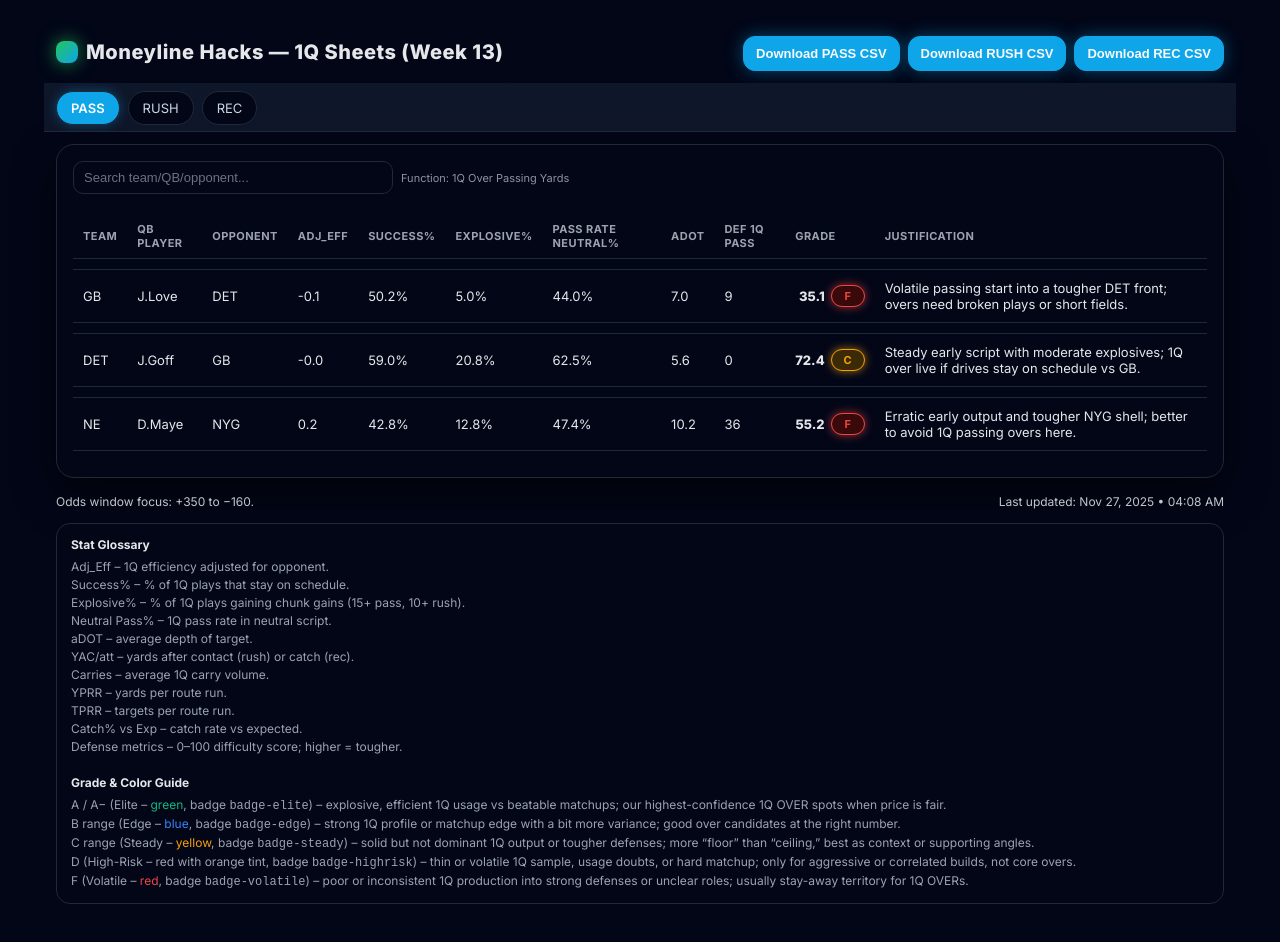
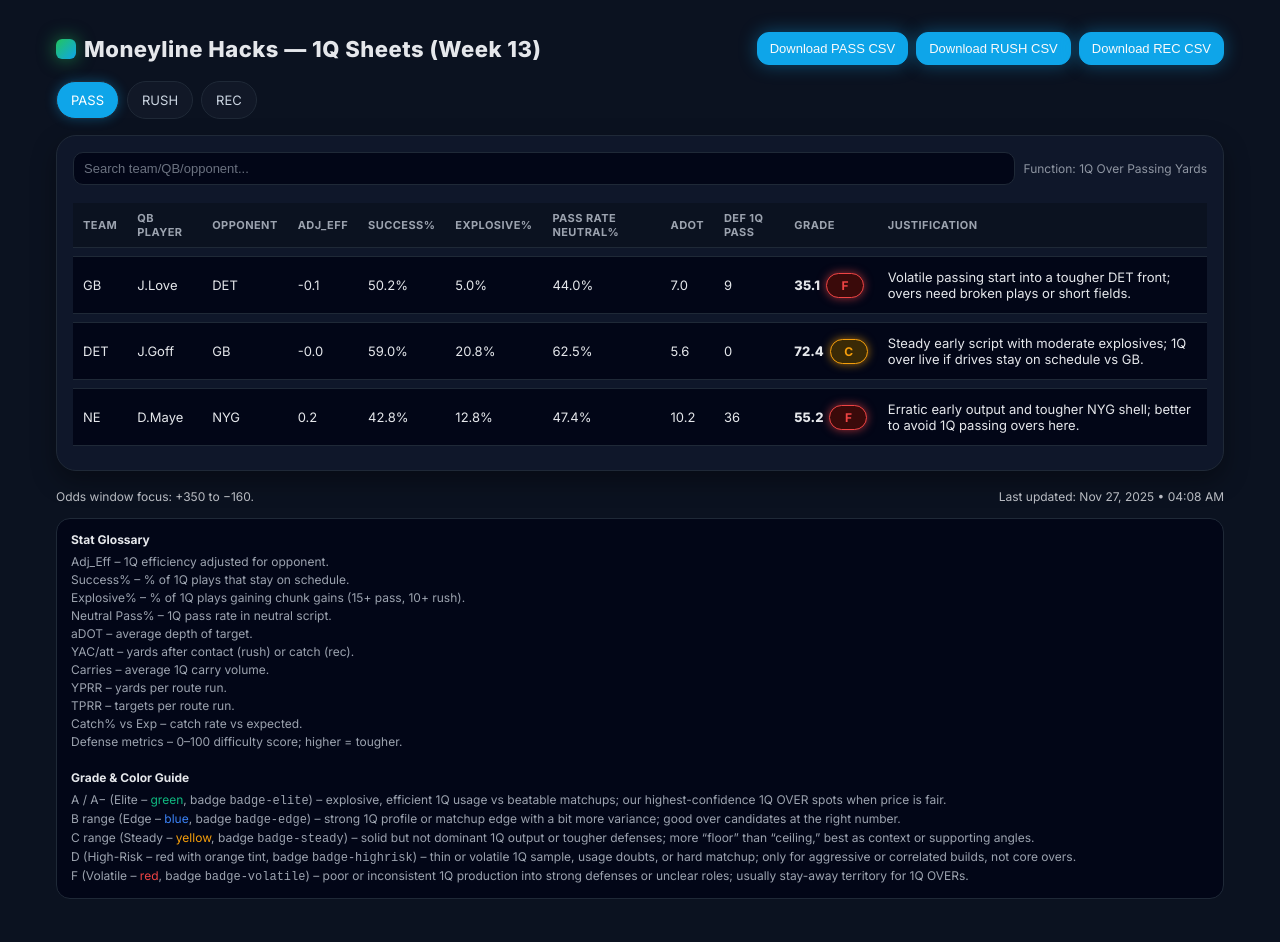
Before and after one commit to Yodakai/NFL-1Q-Data-Sheets---VIP, a plain HTML site: page index.html in a window 1280 px wide. Drawn offline with Linux system fonts and the light colour scheme.

Commit message:
Update index.html

```diff
--- a/index.html
+++ b/index.html
@@ -10,134 +10,81 @@
 <link href="https://fonts.googleapis.com/css2?family=Inter:wght@400;600;700;800&display=swap" rel="stylesheet">
 <style>
 * { box-sizing:border-box; }
-
-  html, body {
+body {
+  font-family:Inter,system-ui,-apple-system,Segoe UI,Roboto,Arial;
+  background:#0b1220;
+  color:#e5e7eb;
   margin:0;
-    padding:0;
-    font-family:Inter,system-ui,-apple-system,Segoe UI,Roboto,Arial,sans-serif;
-    background:#020617;
-    color:#e5e7eb;
-    -webkit-font-smoothing:antialiased;
-    overflow-x:hidden;
 }
 
-  /* Root container for embedding (Wix, GitHub, etc.) */
+/* Root container with ID so we can scale on mobile */
 #mlh-root.container {
-    width:100%;
   max-width:1200px;
-    margin:16px auto 32px;
-    padding:0 12px;
+  margin:32px auto;
+  padding:0 16px;
 }
 
 .header {
   display:flex;
-    flex-direction:column;
-    gap:10px;
-    margin-bottom:12px;
+  align-items:center;
+  justify-content:space-between;
+  margin-bottom:16px;
+  gap:12px;
+  flex-wrap:wrap;
 }
-
 .logo {
   font-weight:800;
-    font-size:20px;
+  font-size:22px;
   letter-spacing:.5px;
   display:flex;
   align-items:center;
   gap:8px;
 }
-
 .logo-icon {
-    width:22px;
-    height:22px;
-    border-radius:8px;
+  width:20px;
+  height:20px;
+  border-radius:6px;
   background:linear-gradient(135deg,#22c55e,#0ea5e9);
-    box-shadow:0 0 18px rgba(34,197,94,.7);
+  box-shadow:0 0 18px rgba(34,197,94,.6);
 }
-
-  .buttons {
-    display:flex;
-    flex-direction:column;
-    gap:8px;
-    width:100%;
-    margin-top:4px;
-  }
-
-  .button {
-    background:#111827;
-    border:1px solid #1f2937;
-    color:#e5e7eb;
-    padding:9px 12px;
-    border-radius:12px;
-    text-decoration:none;
-    font-size:13px;
-    display:inline-flex;
-    align-items:center;
-    justify-content:center;
-    gap:6px;
-    cursor:pointer;
-  }
-
-  .button-primary {
-    background:#0ea5e9;
-    border-color:#0ea5e9;
-    color:#f9fafb;
-    box-shadow:0 0 18px #0ea5e966;
-    font-weight:600;
-  }
-
-  .button:hover {
-    filter:brightness(1.07);
-  }
-
 .tabs {
-    position:sticky;
-    top:0;
-    z-index:20;
-    margin:12px -12px 12px;
-    padding:8px 12px 6px;
-    background:linear-gradient(to bottom,rgba(15,23,42,0.96),rgba(15,23,42,0.9));
   display:flex;
   gap:8px;
-    overflow-x:auto;
-    border-bottom:1px solid #1f2937;
+  margin:16px 0;
 }
-
 .tab {
-    white-space:nowrap;
-    background:#020617;
+  background:#111827;
   color:#cbd5e1;
   border:1px solid #1f2937;
-    padding:8px 14px;
+  padding:10px 14px;
   border-radius:999px;
   cursor:pointer;
   font-size:13px;
-    flex:0 0 auto;
 }
-
 .tab.active {
   background:#0ea5e9;
   color:#fff;
   box-shadow:0 0 12px #0ea5e955;
-    font-weight:600;
 }
-
 .card {
-    background:#020617;
-    border-radius:18px;
-    padding:12px;
-    box-shadow:0 16px 40px rgba(0,0,0,.6);
+  background:#0f172a;
   border:1px solid #1f2937;
-    margin-bottom:16px;
+  border-radius:20px;
+  padding:16px;
+  box-shadow:0 10px 24px rgba(0,0,0,.35);
+  margin-bottom:18px;
 }
-
 .controls {
   display:flex;
-    flex-direction:column;
+  justify-content:space-between;
+  align-items:center;
   gap:8px;
+  flex-wrap:wrap;
   margin-bottom:10px;
 }
-
 .controls input {
-    width:100%;
+  flex:1;
+  min-width:200px;
   background:#020617;
   color:#e5e7eb;
   border:1px solid #1f2937;
@@ -145,157 +92,87 @@
   padding:8px 10px;
   font-size:13px;
 }
-
 .controls input::placeholder {
   color:#6b7280;
 }
-
 .func-label {
-    font-size:11px;
+  font-size:12px;
   color:#9ca3af;
   opacity:.9;
 }
 
-  /* TABLE BASE – MOBILE-FIRST: CARD VIEW */
-
 table {
   width:100%;
   border-collapse:separate;
-    border-spacing:0 10px;
+  border-spacing:0 8px;
 }
-
-  thead {
-    display:none; /* hidden on mobile, shown on desktop via media query */
+thead th {
+  position:sticky;
+  top:0;
+  background:#0b1220;
+  padding:8px 10px;
+  text-align:left;
+  font-size:11px;
+  text-transform:uppercase;
+  color:#9ca3af;
+  letter-spacing:.04em;
+  border-bottom:1px solid #1f2937;
 }
-
-  tbody {
-    display:block;
-    margin:0;
-    padding:0;
+tbody td {
+  background:#020617;
+  padding:12px 10px;
+  font-size:13px;
+  border-top:1px solid #1f2937;
+  border-bottom:1px solid #1f2937;
 }
-
 tbody tr {
-    display:block;
-    background:#020617;
-    border-radius:14px;
-    padding:10px 10px 8px;
-    margin-bottom:10px;
-    border:1px solid #1f2937;
-    box-shadow:0 10px 28px rgba(0,0,0,.55);
   transition:transform .12s ease,box-shadow .12s ease,background .12s ease;
 }
-
 tbody tr:hover {
-    transform:translateY(-1px);
-    box-shadow:0 14px 36px rgba(0,0,0,.65);
+  transform:scale(1.005);
+  box-shadow:0 8px 22px rgba(0,0,0,.45);
   background:#020617;
 }
-
-  tbody td {
-    display:flex;
-    justify-content:space-between;
-    align-items:center;
-    padding:4px 0;
-    font-size:12px;
-    border:none;
-    gap:8px;
-  }
-
-  tbody td::before {
-    font-size:11px;
-    text-transform:uppercase;
-    letter-spacing:.03em;
-    color:#6b7280;
-    flex:0 0 auto;
-    margin-right:8px;
-    content:"";
-  }
-
-  /* PASS labels */
-  #table-pass tbody td:nth-child(1)::before { content:"Team"; }
-  #table-pass tbody td:nth-child(2)::before { content:"QB Player"; }
-  #table-pass tbody td:nth-child(3)::before { content:"Opponent"; }
-  #table-pass tbody td:nth-child(4)::before { content:"Adj_Eff"; }
-  #table-pass tbody td:nth-child(5)::before { content:"Success%"; }
-  #table-pass tbody td:nth-child(6)::before { content:"Explosive%"; }
-  #table-pass tbody td:nth-child(7)::before { content:"Neutral Pass%"; }
-  #table-pass tbody td:nth-child(8)::before { content:"aDOT"; }
-  #table-pass tbody td:nth-child(9)::before { content:"Def 1Q Pass"; }
-  #table-pass tbody td:nth-child(10)::before { content:"Grade"; }
-  #table-pass tbody td:nth-child(11)::before { content:"Edge Note"; }
-
-  /* RUSH labels */
-  #table-rush tbody td:nth-child(1)::before { content:"Player"; }
-  #table-rush tbody td:nth-child(2)::before { content:"Pos"; }
-  #table-rush tbody td:nth-child(3)::before { content:"Opponent"; }
-  #table-rush tbody td:nth-child(4)::before { content:"Adj_Eff"; }
-  #table-rush tbody td:nth-child(5)::before { content:"Success%"; }
-  #table-rush tbody td:nth-child(6)::before { content:"Explosive%"; }
-  #table-rush tbody td:nth-child(7)::before { content:"YAC/att"; }
-  #table-rush tbody td:nth-child(8)::before { content:"Carries"; }
-  #table-rush tbody td:nth-child(9)::before { content:"Def 1Q Rush"; }
-  #table-rush tbody td:nth-child(10)::before { content:"Grade"; }
-  #table-rush tbody td:nth-child(11)::before { content:"Edge Note"; }
-
-  /* REC labels */
-  #table-rec tbody td:nth-child(1)::before { content:"Player"; }
-  #table-rec tbody td:nth-child(2)::before { content:"Team"; }
-  #table-rec tbody td:nth-child(3)::before { content:"Pos"; }
-  #table-rec tbody td:nth-child(4)::before { content:"Opponent"; }
-  #table-rec tbody td:nth-child(5)::before { content:"YPRR"; }
-  #table-rec tbody td:nth-child(6)::before { content:"TPRR"; }
-  #table-rec tbody td:nth-child(7)::before { content:"Explosive%"; }
-  #table-rec tbody td:nth-child(8)::before { content:"aDOT"; }
-  #table-rec tbody td:nth-child(9)::before { content:"Catch% vs Exp"; }
-  #table-rec tbody td:nth-child(10)::before { content:"Def 1Q Pass"; }
-  #table-rec tbody td:nth-child(11)::before { content:"Grade"; }
-  #table-rec tbody td:nth-child(12)::before { content:"Edge Note"; }
 
 .grade-wrap {
   display:flex;
   align-items:center;
   gap:6px;
-    justify-content:flex-end;
 }
-
 .grade {
   font-weight:800;
+  margin-right:0;
   font-size:13px;
-    margin:0;
 }
-
 .badge {
-    padding:3px 8px;
+  padding:4px 8px;
   border-radius:999px;
   font-weight:700;
-    font-size:11px;
+  font-size:12px;
   border:1px solid transparent;
-    min-width:34px;
+  min-width:38px;
   text-align:center;
 }
 
-  /* BADGE COLORS (kept from your working version, including D-tier) */
+/* BADGES */
 .badge-elite {
   background:#052e2b;
   border-color:#10b981;
   box-shadow:0 0 10px #10b981aa;
   color:#10b981;
 }
-
 .badge-edge {
   background:#0a223f;
   border-color:#3b82f6;
   box-shadow:0 0 10px #3b82f6aa;
   color:#3b82f6;
 }
-
 .badge-steady {
   background:#3a2a06;
   border-color:#f59e0b;
   box-shadow:0 0 10px #f59e0baa;
   color:#f59e0b;
 }
-
 /* F-tier (red) */
 .badge-volatile {
   background:#3a0a0a;
@@ -303,29 +180,51 @@
   box-shadow:0 0 10px #ef4444aa;
   color:#ef4444;
 }
-
-  /* D-tier: red with hint of orange */
+/* D-tier: red with a hint of orange so it’s distinct from F but clearly risky */
 .badge-highrisk {
-    background:#451010;
-    border-color:#f97316;
+  background:#451010;         /* deeper red base */
+  border-color:#f97316;       /* red-orange edge */
   box-shadow:0 0 10px #f97316aa;
-    color:#fed7aa;
+  color:#fed7aa;              /* warm text to sell “caution” */
 }
 
-  .just {
-    max-width:420px;
-    text-align:right;
+.just { max-width:420px; }
+
+.buttons {
+  display:flex;
+  gap:8px;
+  flex-wrap:wrap;
 }
+.button {
+  background:#111827;
+  border:1px solid #1f2937;
+  color:#e5e7eb;
+  padding:8px 12px;
+  border-radius:12px;
+  text-decoration:none;
+  font-size:13px;
+  display:inline-flex;
+  align-items:center;
+  gap:6px;
+  cursor:pointer;
+}
+.button-primary {
+  background:#0ea5e9;
+  border-color:#0ea5e9;
+  color:#f9fafb;
+  box-shadow:0 0 18px #0ea5e966;
+}
+.button:hover { filter:brightness(1.07); }
 
 .footer {
-    opacity:.85;
-    font-size:11px;
+  opacity:.8;
+  font-size:12px;
   margin-top:8px;
   display:flex;
-    flex-direction:column;
-    gap:4px;
+  justify-content:space-between;
+  flex-wrap:wrap;
+  gap:8px;
 }
-
 .glossary {
   margin-top:14px;
   padding:12px 14px;
@@ -336,7 +235,6 @@
   line-height:1.5;
   color:#9ca3af;
 }
-
 .glossary-title {
   font-weight:700;
   color:#e5e7eb;
@@ -344,91 +242,21 @@
   font-size:12px;
 }
 
-  /* DESKTOP / LARGE SCREENS – TRUE TABLE VIEW */
-
-  @media (min-width: 900px) {
-    #mlh-root.container {
-      max-width:1200px;
-      padding:0 16px;
-      margin:32px auto 40px;
+/* MOBILE SCALING FOR WIX / SMALL SCREENS */
+@media (max-width: 768px) {
+  html, body {
+    margin:0;
+    padding:0;
+    overflow-x:hidden;
   }
 
-    .header {
-      flex-direction:row;
-      align-items:center;
-      justify-content:space-between;
+  #mlh-root.container {
+    transform:scale(0.8);
+    transform-origin:top left;
+    width:125%;
   }
 
-    .buttons {
-      flex-direction:row;
-      width:auto;
-    }
-
-    .card {
-      padding:16px;
-    }
-
-    .controls {
-      flex-direction:row;
-      align-items:center;
-    }
-
-    .controls input {
-      max-width:320px;
-    }
-
-    thead {
-      display:table-header-group;
-    }
-
-    tbody {
-      display:table-row-group;
-    }
-
-    tbody tr {
-      display:table-row;
-      border-radius:0;
-      box-shadow:none;
-      padding:0;
-      margin-bottom:0;
-      border:none;
-    }
-
-    tbody td {
-      display:table-cell;
-      padding:10px 10px;
-      font-size:13px;
-      border-top:1px solid #1f2937;
-      border-bottom:1px solid #1f2937;
-    }
-
-    tbody td::before {
-      content:"";
-      display:none;
-    }
-
-    thead th {
-      position:sticky;
-      top:0;
-      background:#020617;
-      padding:8px 10px;
-      text-align:left;
-      font-size:11px;
-      text-transform:uppercase;
-      color:#9ca3af;
-      letter-spacing:.04em;
-      border-bottom:1px solid #1f2937;
-    }
-
-    tbody tr:hover {
-      transform:scale(1.005);
-      box-shadow:0 8px 22px rgba(0,0,0,.45);
-      background:#020617;
-    }
-
-    .footer {
-      flex-direction:row;
-      justify-content:space-between;
+  body, table, th, td {
     font-size:12px;
   }
 }
@@ -471,6 +299,7 @@
       </thead>
       <tbody>
         <!-- PASS ROWS (auto-filled by your GPT) -->
+        <!-- existing sample rows kept as-is -->
         <tr><td>GB</td><td>J.Love</td><td>DET</td><td>-0.1</td><td>50.2%</td><td>5.0%</td><td>44.0%</td><td>7.0</td><td>9</td><td><div class="grade-wrap"><span class="grade">35.1</span><span class="badge badge-volatile">F</span></div></td><td>Volatile passing start into a tougher DET front; overs need broken plays or short fields.</td></tr>
         <tr><td>DET</td><td>J.Goff</td><td>GB</td><td>-0.0</td><td>59.0%</td><td>20.8%</td><td>62.5%</td><td>5.6</td><td>0</td><td><div class="grade-wrap"><span class="grade">72.4</span><span class="badge badge-steady">C</span></div></td><td>Steady early script with moderate explosives; 1Q over live if drives stay on schedule vs GB.</td></tr>
         <!-- ... all your existing PASS rows unchanged ... -->
@@ -495,6 +324,7 @@
       </thead>
       <tbody>
         <!-- RUSH ROWS (auto-filled by your GPT) -->
+        <!-- existing sample rows kept as-is -->
         <tr><td>J.Jacobs</td><td>RB</td><td>DET</td><td>0.0</td><td>52.3%</td><td>16.3%</td><td>0.0</td><td>7.0</td><td>67</td><td><div class="grade-wrap"><span class="grade">64.3</span><span class="badge badge-highrisk">D</span></div></td><td>Solid efficiency but stiff front; 1Q over needs script cooperation and clean red-zone drive.</td></tr>
         <!-- ... all your existing RUSH rows unchanged ... -->
         <tr><td>T.Henderson</td><td>RB</td><td>NYG</td><td>-0.0</td><td>54.8%</td><td>10.0%</td><td>0.0</td><td>6.2</td><td>1</td><td><div class="grade-wrap"><span class="grade">49.3</span><span class="badge badge-volatile">F</span></div></td><td>Role and blocking are too shaky early; 1Q rushing overs here are mostly dart throws.</td></tr>
@@ -519,6 +349,7 @@
       </thead>
       <tbody>
         <!-- REC ROWS (auto-filled by your GPT) -->
+        <!-- existing sample rows kept as-is -->
         <tr><td>C.Watson</td><td>GB</td><td>WR</td><td>DET</td><td>0.8</td><td>0.2</td><td>0.0%</td><td>20.4</td><td>-9.9%</td><td>9</td><td><div class="grade-wrap"><span class="grade">35.1</span><span class="badge badge-volatile">F</span></div></td><td>Sporadic early targets and catch issues; 1Q overs hinge on a single deep shot vs DET.</td></tr>
         <!-- ... all your existing REC rows unchanged ... -->
         <tr><td>S.Diggs</td><td>NE</td><td>WR</td><td>NYG</td><td>1.3</td><td>0.2</td><td>0.0%</td><td>10.8</td><td>17.2%</td><td>36</td><td><div class="grade-wrap"><span class="grade">55.2</span><span class="badge badge-volatile">F</span></div></td><td>Volume and matchup don’t fully align; better used as context than a 1Q over target vs NYG.</td></tr>
@@ -598,20 +429,13 @@ function setupSearch(inputId, tableId){
   var table = document.getElementById(tableId);
   if(!input || !table) return;
   var rows = table.querySelectorAll('tbody tr');
-
-  function applyFilter(){
-    var q = (input.value || '').toLowerCase();
+  input.addEventListener('input', function(){
+    var q = input.value.toLowerCase();
     rows.forEach(function(row){
       var text = row.textContent.toLowerCase();
-      if (text.indexOf(q) === -1) {
-        row.style.display = 'none';
-      } else {
-        row.style.display = ''; // let CSS decide: block on mobile, table-row on desktop
-      }
+      row.style.display = text.indexOf(q) === -1 ? 'none' : 'table-row';
     });
-  }
-
-  input.addEventListener('input', applyFilter);
+  });
 }
 
 function setupTabs(){
```
Lines whose indentation alone changed are shown as unchanged.
